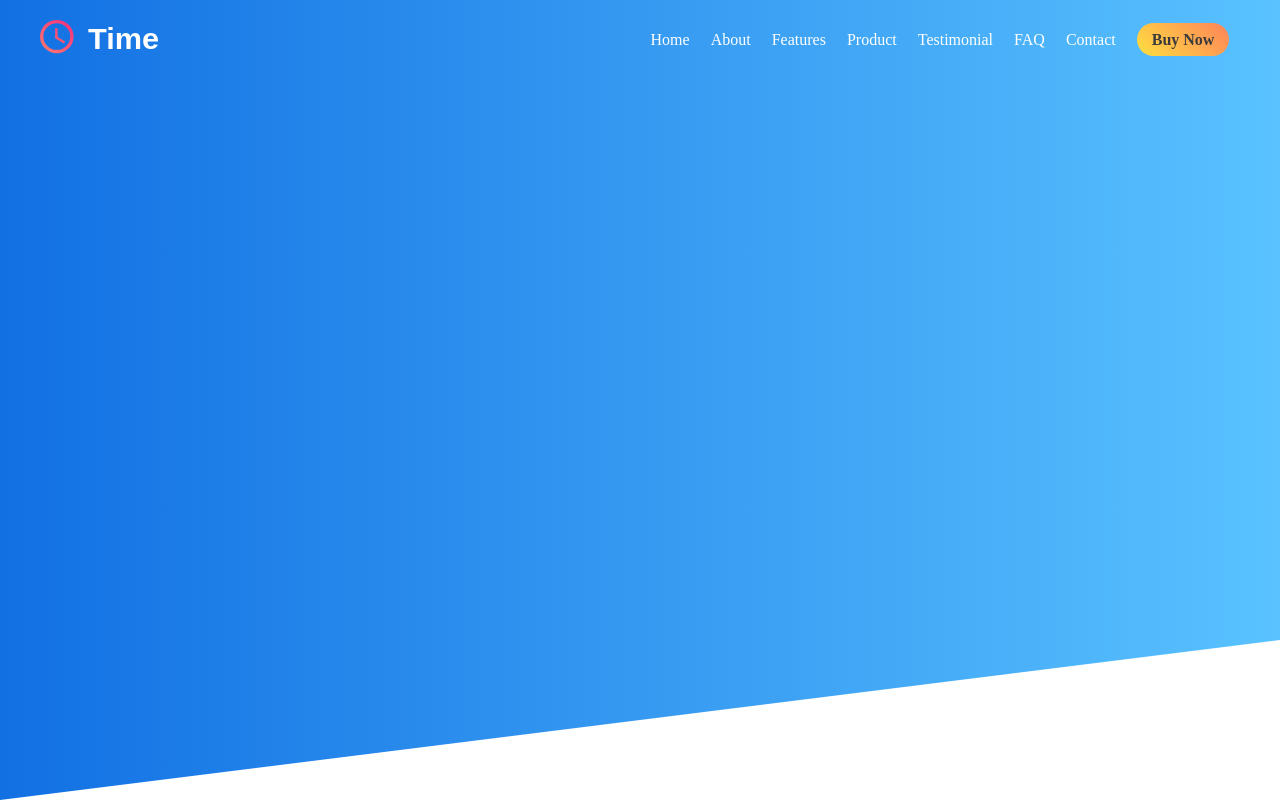
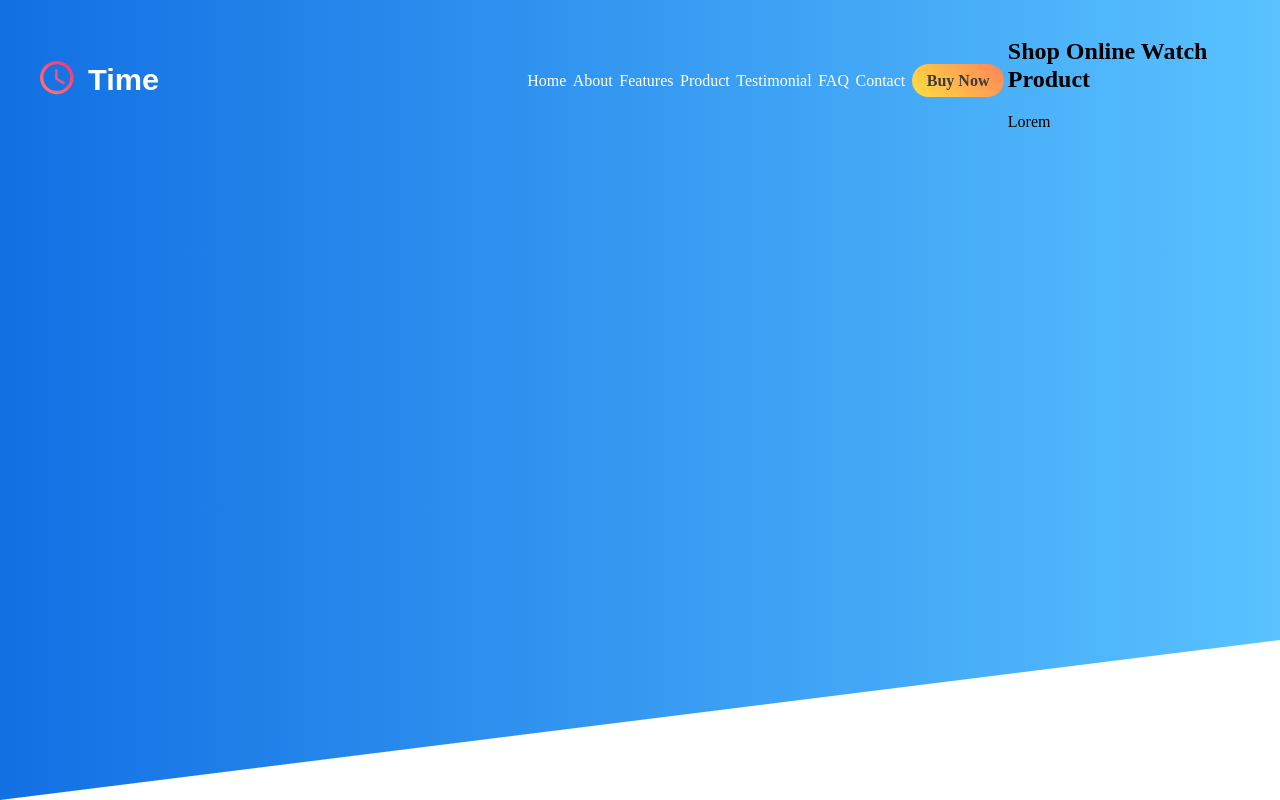
Before and after one commit to joseluisromeroj/landingwatch, a plain HTML site: page index.html in a window 1280 px wide. Drawn offline with Linux system fonts and the light colour scheme.

Commit message:
Header terminado

```diff
--- a/index.html
+++ b/index.html
@@ -7,6 +7,7 @@
     <link rel="stylesheet" href="css/normalize.css" type="text/css">
     <link rel="stylesheet" href="css/mobile.css" type="text/css">
     <link rel="stylesheet" href="css/responsive.css" type="text/css">
+    <link href="https://fonts.googleapis.com/css?family=Montserrat:400,700" rel="stylesheet">
 </head>
 
 <body>
@@ -27,9 +28,22 @@
                <li><a href="#">FAQ</a></li>
                <li><a href="#">Contact</a></li>
                <li><strong><a href="#" class="buy">Buy Now</a></strong></li>
+         </ul>
+     </nav>
 
-           </ul>
-       </nav>
+<!--
+     #contenedor-header>#reloj-header>img^+#txtReloj>h2{Shop Online Watch Product }+p{Lorem}+a.buy
+-->
+
+    <div id="contenedorHeader">
+        <div id="relojHeader"><img src="" alt=""></div>
+        <div id="txtReloj">
+            <h2>Shop Online Watch Product</h2>
+            <p>Lorem</p>
+            <a href="" class="buy"></a>
+        </div>
+    </div>
+
    </div>
    </header>
 </body>
```
